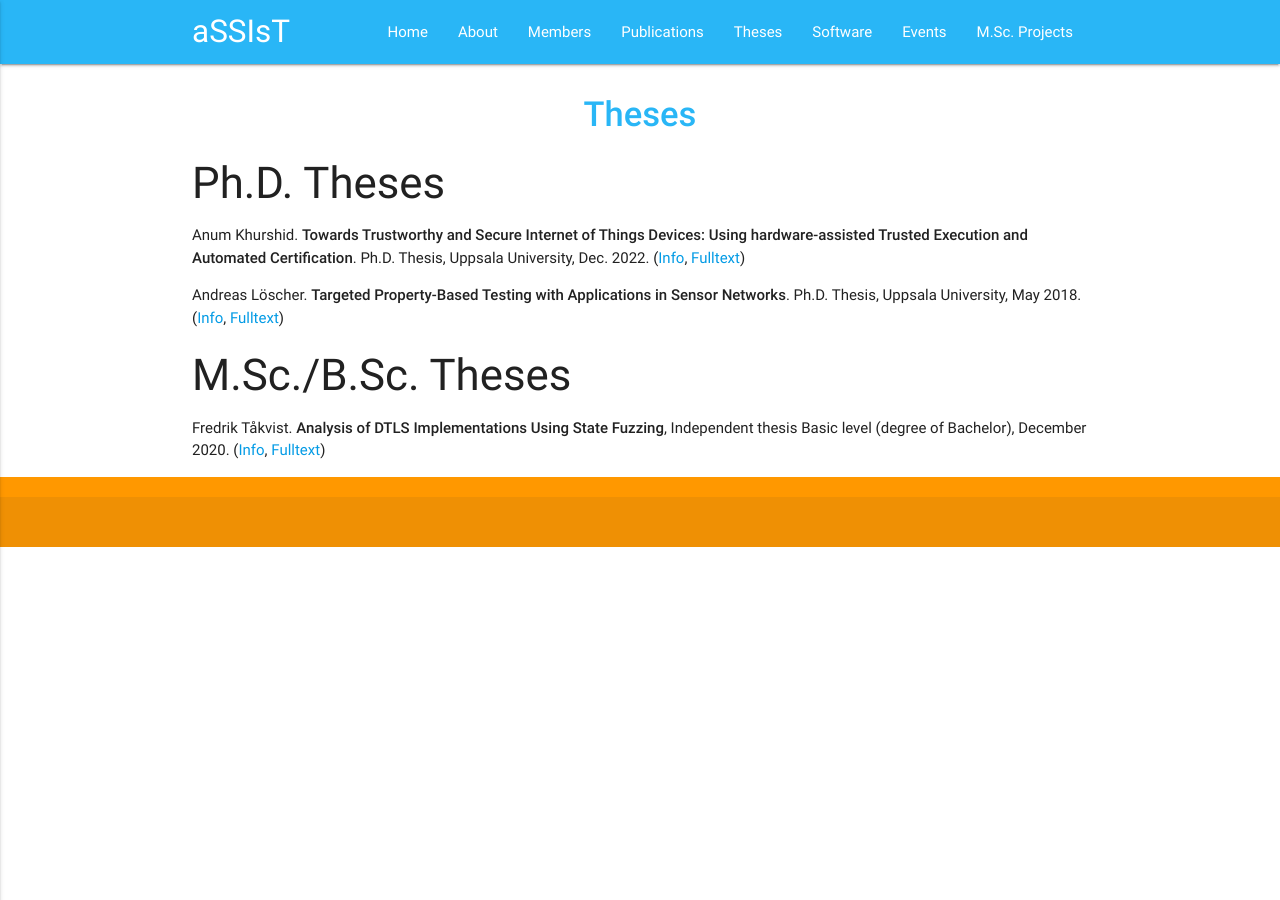
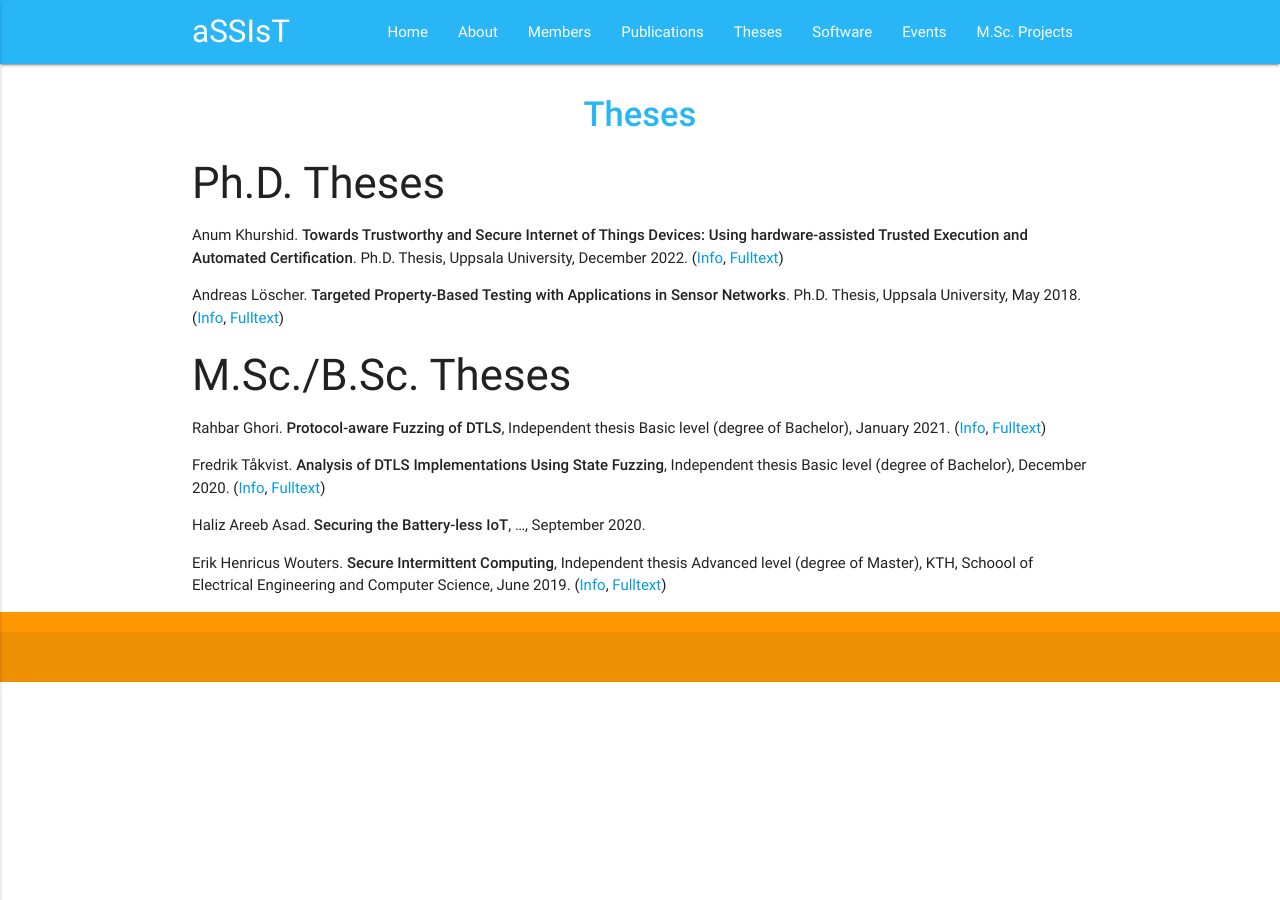
Before and after one commit to assist-project/assist-project.github.io, a Jekyll site: the page built from 04-theses.md, in a window 1280 px wide. Built offline with Jekyll 4.4.1, drawn with Linux system fonts in a browser that asks for light colours.

Commit message:
More theses

```diff
--- a/04-theses.md
+++ b/04-theses.md
@@ -6,10 +6,16 @@ permalink: /theses/
 
 ### Ph.D. Theses
 
-- Anum Khurshid. **Towards Trustworthy and Secure Internet of Things Devices: Using hardware-assisted Trusted Execution and Automated Certification**. Ph.D. Thesis, Uppsala University, Dec. 2022. ([Info](https://www.diva-portal.org/smash/record.jsf?pid=diva2:1705967), [Fulltext](https://www.diva-portal.org/smash/get/diva2:1705967/FULLTEXT01.pdf))
+- Anum Khurshid. **Towards Trustworthy and Secure Internet of Things Devices: Using hardware-assisted Trusted Execution and Automated Certification**. Ph.D. Thesis, Uppsala University, December 2022. ([Info](https://www.diva-portal.org/smash/record.jsf?pid=diva2:1705967), [Fulltext](https://www.diva-portal.org/smash/get/diva2:1705967/FULLTEXT01.pdf))
 
 - Andreas Löscher. **Targeted Property-Based Testing with Applications in Sensor Networks**. Ph.D. Thesis, Uppsala University, May 2018. ([Info](https://www.diva-portal.org/smash/record.jsf?pid=diva2:1195475), [Fulltext](https://www.diva-portal.org/smash/get/diva2:1195475/FULLTEXT01.pdf))
 
 ### M.Sc./B.Sc. Theses
 
+- Rahbar Ghori. **Protocol-aware Fuzzing of DTLS**, Independent thesis Basic level (degree of Bachelor), January 2021. ([Info](http://www.diva-portal.org/smash/record.jsf?pid=diva2:1630907), [Fulltext](http://www.diva-portal.org/smash/get/diva2:1630907/FULLTEXT01.pdf))
+
 - Fredrik Tåkvist. **Analysis of DTLS Implementations Using State Fuzzing**, Independent thesis Basic level (degree of Bachelor), December 2020. ([Info](http://www.diva-portal.org/smash/record.jsf?pid=diva2:1509544), [Fulltext](http://www.diva-portal.org/smash/get/diva2:1509544/FULLTEXT01.pdf))
+
+- Haliz Areeb Asad. **Securing the Battery-less IoT**, ..., September 2020.
+
+- Erik Henricus Wouters. **Secure Intermittent Computing**, Independent thesis Advanced level (degree of Master), KTH, Schoool of Electrical Engineering and Computer Science, June 2019. ([Info](http://www.diva-portal.org/smash/record.jsf?pid=diva2:1333932), [Fulltext](http://www.diva-portal.org/smash/get/diva2:1333932/FULLTEXT01.pdf))
```
